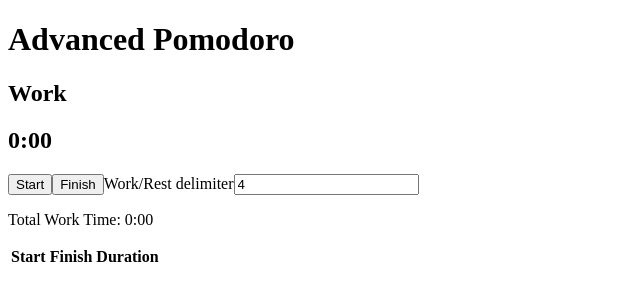
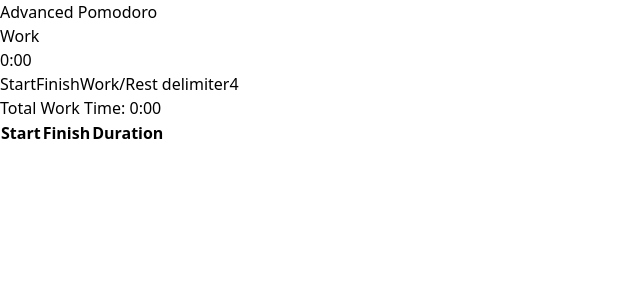
Before and after one commit to Weberd/advanced-pomodoro, an Angular app: page / in a window 1280 px wide. Shown: the top 300 px of the page, without its empty margins (0-640 px from the left). Built offline with nearby package versions, Linux system fonts and the light colour scheme.

Commit message:
added tailwind

```diff
--- a/package.json
+++ b/package.json
@@ -27,12 +27,15 @@
     "@angular/cli": "~14.1.3",
     "@angular/compiler-cli": "^14.1.0",
     "@types/jasmine": "~4.0.0",
+    "autoprefixer": "^10.4.13",
     "jasmine-core": "~4.2.0",
     "karma": "~6.4.0",
     "karma-chrome-launcher": "~3.1.0",
     "karma-coverage": "~2.2.0",
     "karma-jasmine": "~5.1.0",
     "karma-jasmine-html-reporter": "~2.0.0",
+    "postcss": "^8.4.20",
+    "tailwindcss": "^3.2.4",
     "typescript": "~4.7.2"
   }
 }
--- a/src/styles.scss
+++ b/src/styles.scss
@@ -1 +1,5 @@
 /* You can add global styles to this file, and also import other style files */
+
+@tailwind base;
+@tailwind components;
+@tailwind utilities;
--- /dev/null
+++ b/tailwind.config.js
@@ -0,0 +1,10 @@
+/** @type {import('tailwindcss').Config} */
+module.exports = {
+  content: [
+    "./src/**/*.{html,ts}",
+  ],
+  theme: {
+    extend: {},
+  },
+  plugins: [],
+}
```
Also changed, not shown: 1 other file (tests, documents, lock files or other folders).
